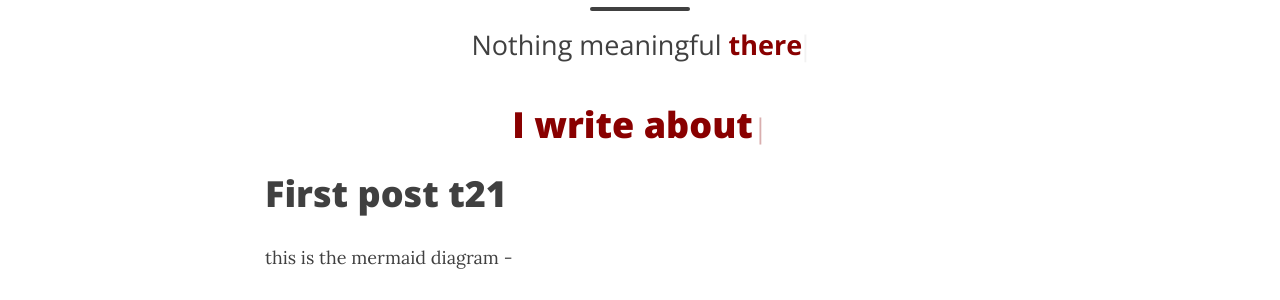
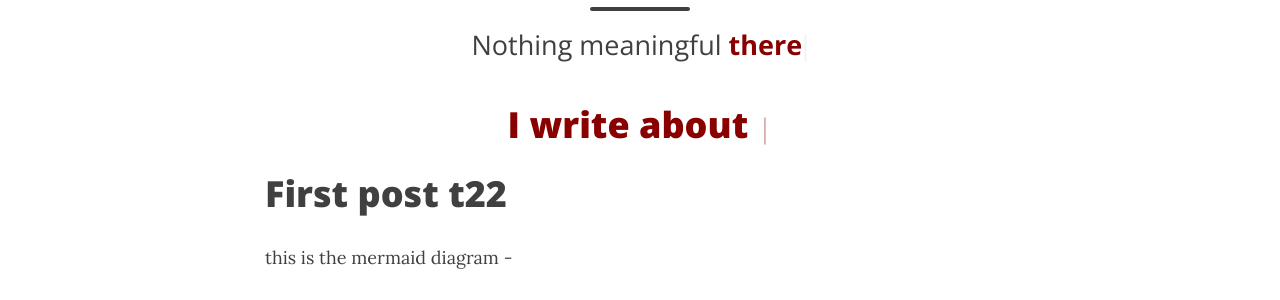
Before and after one commit to kulbhushanchand/kulbhushan-chand.github.io-v1, a Jekyll site: the page built from _pages/testing-area.md, in a window 1280 px wide and 900 px high. Shown: the part 226-526 px from the top of the window. Built offline with Jekyll 4.4.1, drawn with Linux system fonts in a browser that asks for light colours; nearby versions of some CDN libraries; a style sheet for code colours, icons or effects is not loaded.

Commit message:
Update testing-area.md

```diff
--- a/_pages/testing-area.md
+++ b/_pages/testing-area.md
@@ -23,14 +23,14 @@
   <div class="row">
     <div class="col-sm-12">
       <div class="text-center" style="color:#890000">
-        <h1>I write about<span class="page-subheading2"></span></h1>
+        <h1>I write about <span class="page-subheading2" style="color:#2bce2e" ></span></h1>
       </div>
     </div>
   </div>
  </div>
 
 
-# First post t21
+# First post t22
 
 this is the mermaid diagram -
 
```
